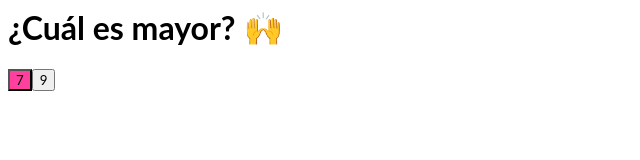
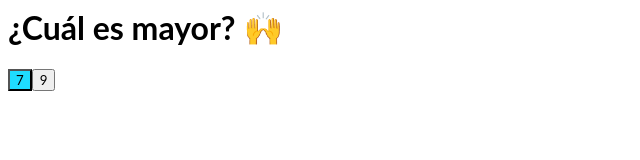
Before and after one commit to DJBlueSlime/Angular_Project_DJBlueSlime, an Angular app: page / in a window 1280 px wide. In both pictures the pointer is over the button 19 px from the left and 80 px from the top of the page. Shown: the top 160 px of the page, without its empty margins (0-640 px from the left). Built offline with nearby package versions, Linux system fonts and the light colour scheme.

Commit message:
1 binaries uploaded

```diff
--- a/src/app/app.component.css
+++ b/src/app/app.component.css
@@ -3,7 +3,7 @@
 }
 j
 button {
-  background: hotpink;
+  background: lightskyblue;
   border: 3px solid black;
   border-radius: 4rem;
   font-size: 3rem;
@@ -16,7 +16,7 @@ button {
 }
 
 button:hover {
-  background: #ff409f;
+  background: #1fddff;
 }
 
 button:active {
```
Also changed, not shown: src/app/Oxanium-Bold.ttf (added).
